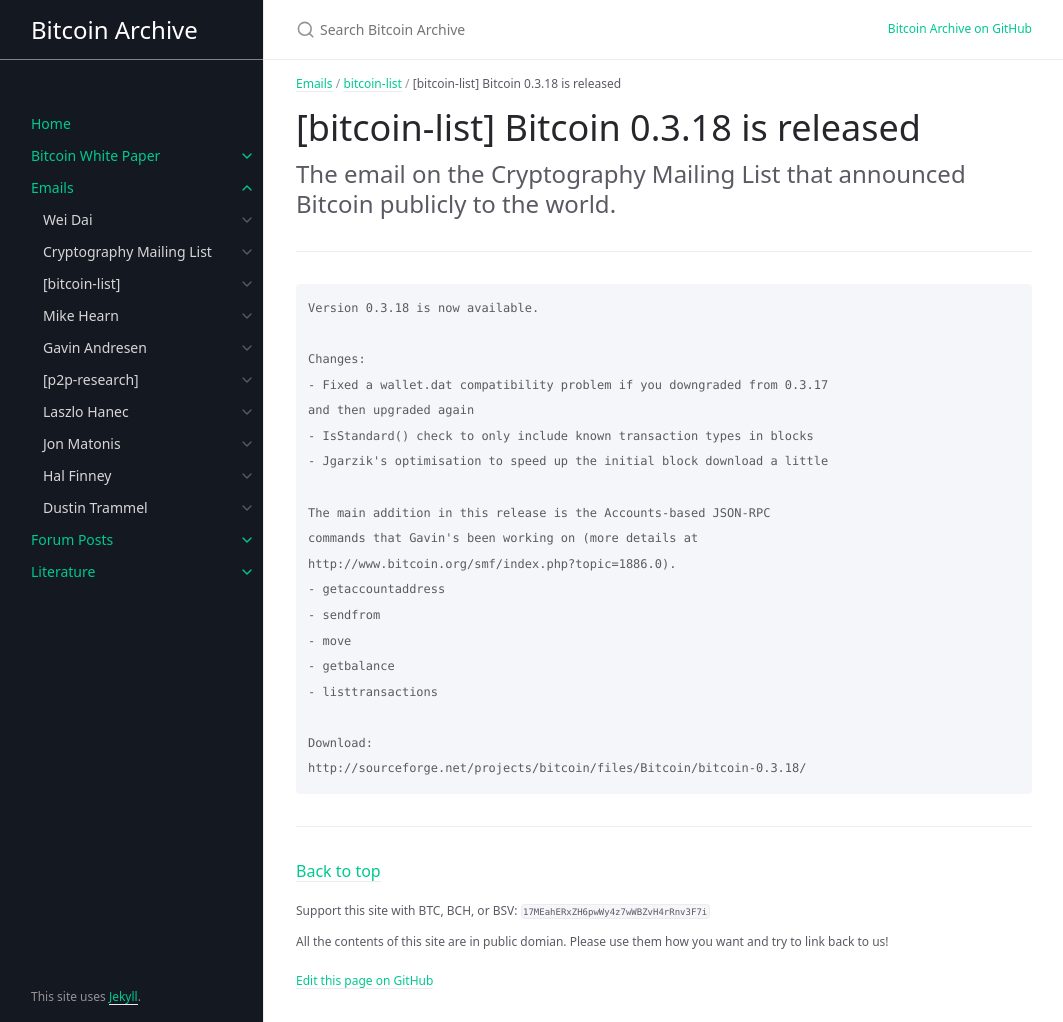
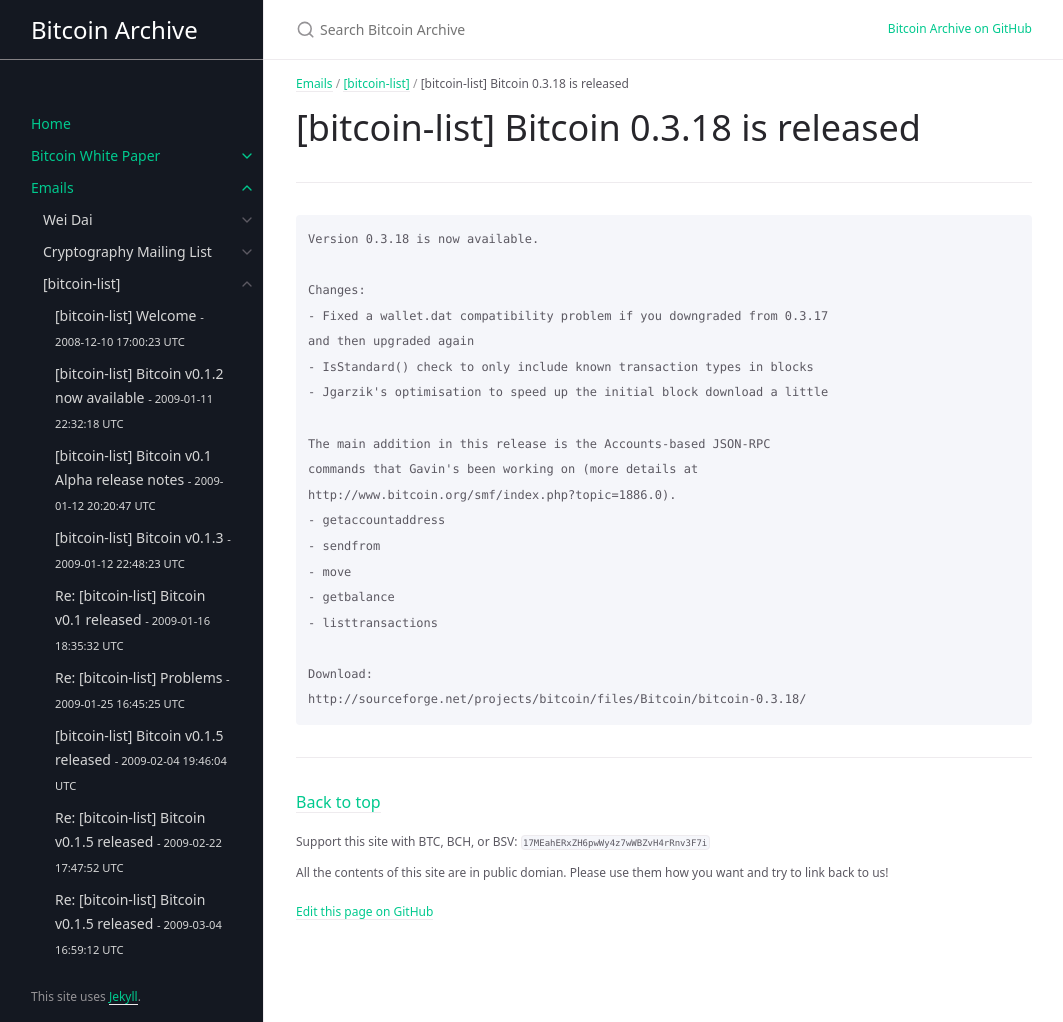
Before and after one commit to wakgill/bitcoin-archive, a Jekyll site: the page built from docs/emails/bitcoin-list/15.md, in a window 1280 px wide and 1022 px high. Shown: the whole window, without its empty margins (108-1171 px from the left). Built offline with Jekyll 4.4.1, drawn with Linux system fonts in a browser that asks for light colours; some web fonts are replaced.

Commit message:
Update 15.md

```diff
--- a/docs/emails/bitcoin-list/15.md
+++ b/docs/emails/bitcoin-list/15.md
@@ -1,16 +1,14 @@
 ---
-layout: default
+layout: email
 title: '[bitcoin-list] Bitcoin 0.3.18 is released'
 grand_parent: Emails
-parent: bitcoin-list
+parent: '[bitcoin-list]'
 nav_order: 15
 date: 2010-12-08 23:11:55 UTC
+original: https://satoshi.nakamotoinstitute.org/emails/bitcoin-list/33/
 ---
 
 # [bitcoin-list] Bitcoin 0.3.18 is released
-
-The email on the Cryptography Mailing List that announced Bitcoin publicly to the world.
-{: .fs-6 .fw-300 }
 
 ---
 
```
